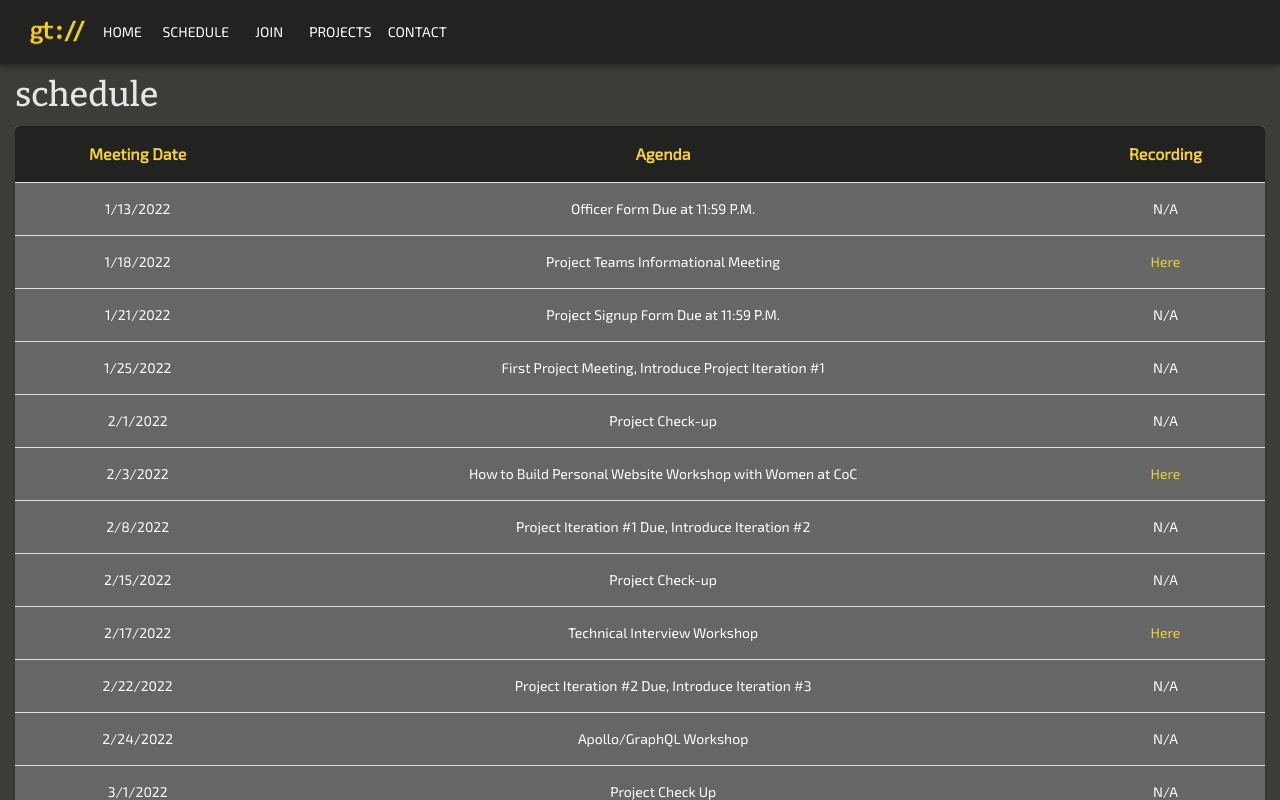
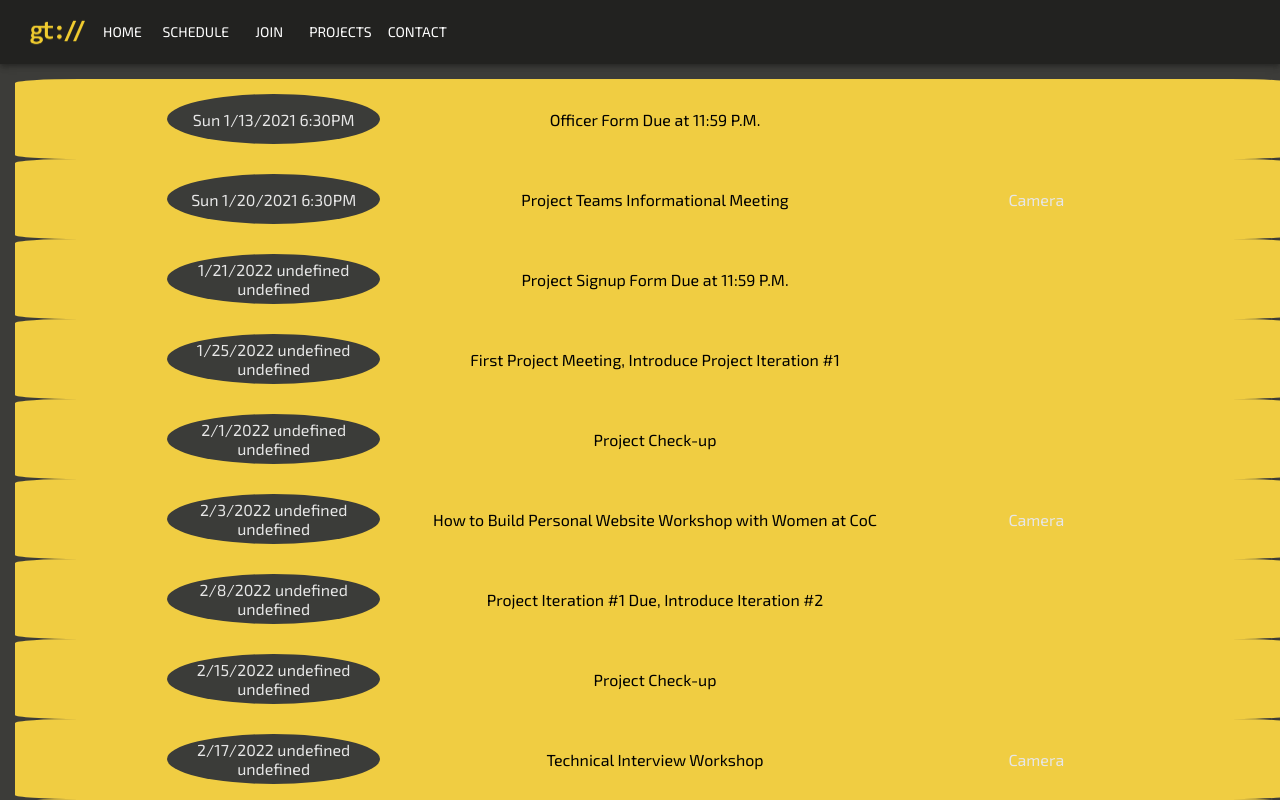
Before and after one commit to nicodemota/gt-webdev-website, a Next.js app: page /schedule in a window 1280 px wide. Shown: the top 800 px of the page. Built offline with nearby package versions, Linux system fonts and the light colour scheme.

Commit message:
basic layout, need to change ui

```diff
--- a/data/scheduleData.js
+++ b/data/scheduleData.js
@@ -2,12 +2,12 @@ let meetData = "We meet every Tuesday from 6:30 P.M. to around 7:30 P.M. Atlanta
 
 let scheduleData = [
     {
-        "date": "1/13/2022",
+        "date": "Sun 1/13/2021 6:30PM",
         "agenda": "Officer Form Due at 11:59 P.M.",
         "link": "N/A"
     },
     {
-        "date": "1/18/2022",
+        "date": "Sun 1/20/2021 6:30PM",
         "agenda": "Project Teams Informational Meeting",
         "link": "https://bluejeans.com/s/K1cE129@jLr/"
     },
--- a/pages/contact.js
+++ b/pages/contact.js
@@ -1,5 +1,6 @@
 import { Button, Card, Grid, TextField, Typography } from "@mui/material";
-import React, {Component, useState} from "react";
+import React, { useState } from "react";
+import Head from "next/head.js";
 import NavBar from "../components/NavBar.js";
 import { contactTitle } from '../data/contactData.js';
 
@@ -23,6 +24,9 @@ const Contact = () => {     // TODO - Make a small gap between first & last name
 
     return (
         <div>
+            <Head>
+                <title>Contact | GT WebDev</title>
+            </Head>
             <NavBar />
             <br />
             <Typography variant="h4" component="p" className="contactUsText contactUsTitle">
--- a/pages/schedule.js
+++ b/pages/schedule.js
@@ -3,25 +3,62 @@ import NavBar from "../components/NavBar";
 import BottomBar from "../components/BottomBar";
 import Head from 'next/head'
 import {meetData, scheduleData} from '../data/scheduleData.js';
-import {Box, Paper, Table, TableBody, TableCell, TableContainer, TableHead, TableRow, Typography} from "@mui/material";
+import {Box, Grid, Paper, Table, TableBody, TableCell, TableContainer, TableHead, TableRow, Typography} from "@mui/material";
 
-class Schedule extends Component {
-    render() {
-        return (
+const Schedule = () => {
+
+    const oneColText = (txt) => {
+        const res = txt.split(" ");
+        console.log(`${res[0]}\n${res[1]}\n${res[2]}`)
+        return `${res[0]}\n${res[1]}\n${res[2]}`
+    }
+
+    return(
         <div>
             <Head>
                 <title>Schedule | GT WebDev</title>
             </Head>
             <NavBar />
-                <div className="main">
-                    <Typography variant="h4" className="schedLabel">schedule</Typography>
-                    <SchedTable />
-                </div>
+
+            <Grid container className="ScheduleContainer" style={{margin: "15px"}}>
+                {scheduleData.map((cur, ind) => {
+                    return(
+                        <Grid container item columnGap={1} className="ScheduleGrid">
+                            <Grid sm={4} md={2} lg={2} className="ScheduleDateBox">
+                                {oneColText(cur['date'])}
+                            </Grid>
+                            <Grid sm={4} md={5} lg={5} style={{color: "#000000"}}>
+                                {cur['agenda']}
+                            </Grid>
+                            <Grid sm={4} md={2} lg={2} >
+                                {cur['link'] != 'N/A' ? "Camera" : <span />}
+                            </Grid>
+                        </Grid>
+                    )
+                })}
+            </Grid>
             <BottomBar />
         </div>
-        );
+    )
 }
-}
+
+// class Schedule extends Component {
+//     render() {
+//         return (
+//             <div>
+//                 <Head>
+//                     <title>Schedule | GT WebDev</title>
+//                 </Head>
+//                 <NavBar />
+//                 <div className="main">
+//                     <Typography variant="h4" className="schedLabel">schedule</Typography>
+//                     <SchedTable />
+//                 </div>
+//                 <BottomBar />
+//             </div>
+//         );
+//     }
+// }
 
 class SchedTable extends Component {
     render() {
--- a/styles/globals.css
+++ b/styles/globals.css
@@ -212,6 +212,43 @@ a {
 
 
 /* /Schedule */
+.ScheduleContainer{
+  display: flex;
+  align-items: center;
+  justify-content: center;
+}
+.ScheduleGrid {
+  background-color: #f0cd42;
+
+  display: flex;
+  align-items: center;
+  justify-content: center;
+  text-align: center;
+
+  width: 80vw;
+  height: 10vh;
+  border-radius: 5%;
+  margin-bottom: 15px;
+}
+.ScheduleDateBox {
+  display: flex;
+  align-items: center;
+  justify-content: center;
+
+  height: 5vh;
+  background-color: #3B3C39;
+  color: #E6E6E6;
+
+  width: 50px;
+  height: 50px;
+  border-radius: 50%;
+
+  overflow-wrap: break-word;
+}
+
+
+
+
 
 /* /About Us */
 
```
Lines whose indentation alone changed are shown as unchanged.
